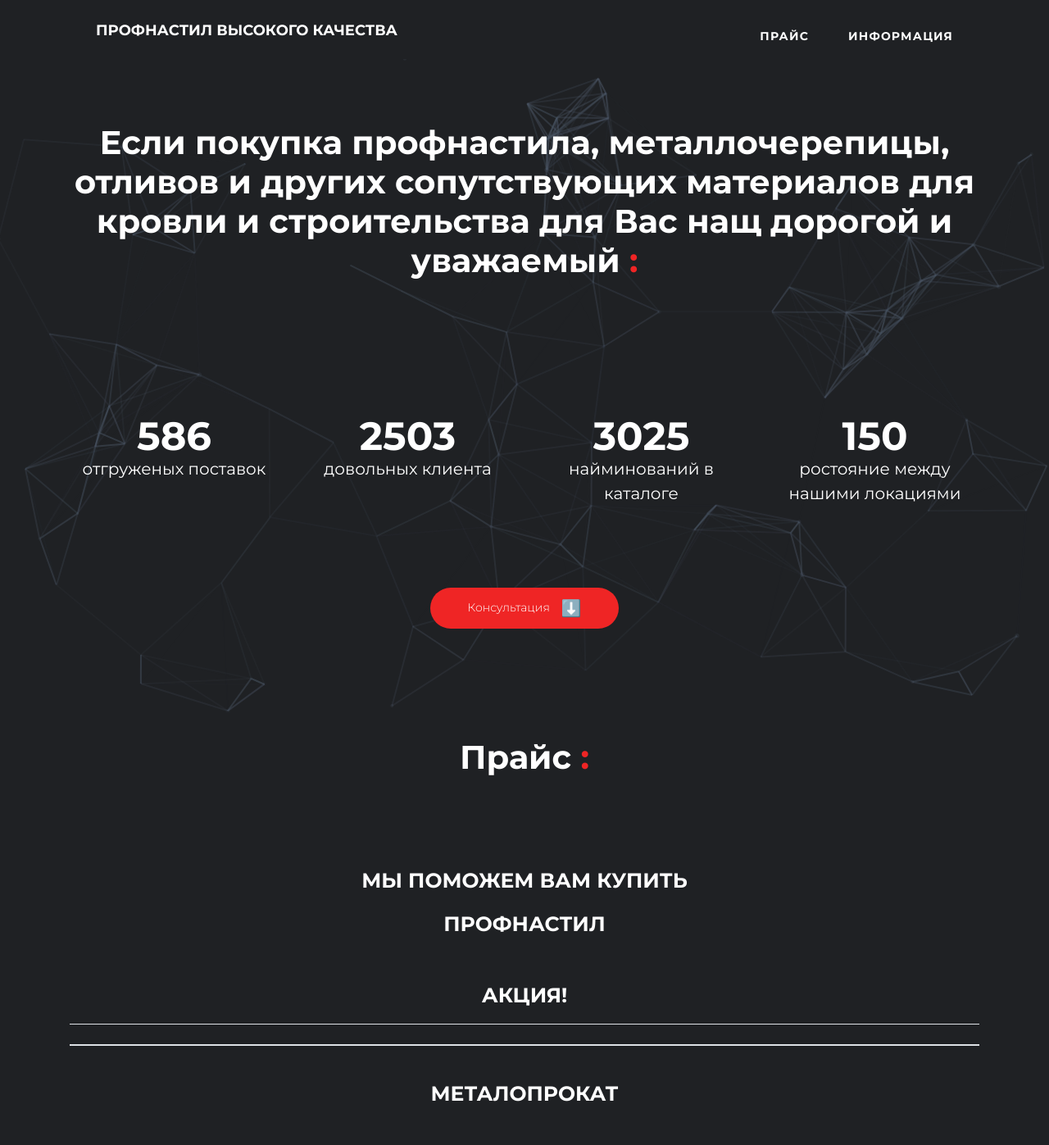
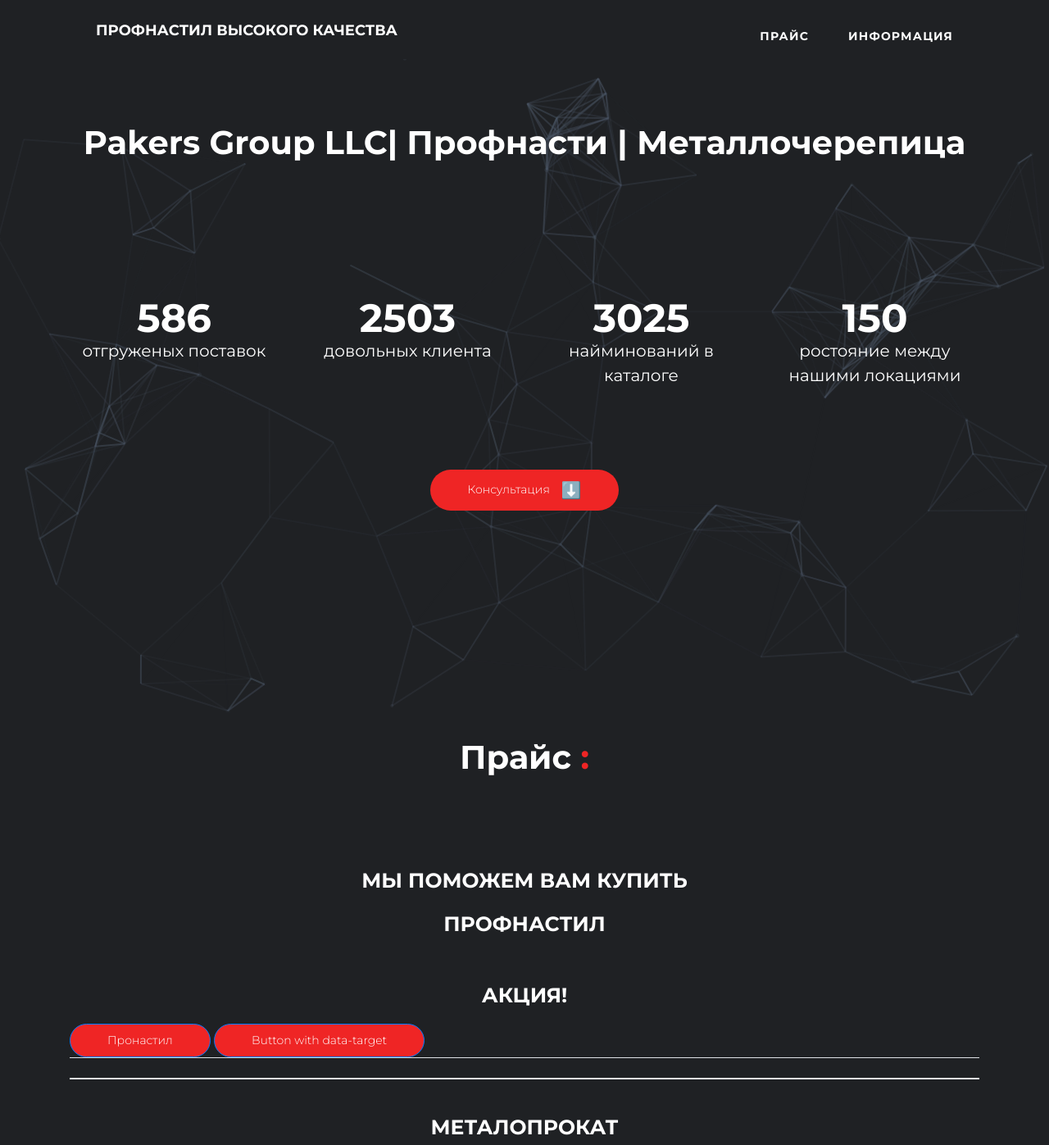
Before and after one commit to pakersllc/pakersllc.github.io, a plain HTML site: page index.html in a window 1280 px wide. Shown: the top 1397 px of the page at 82% size. Drawn offline with nearby package versions, Linux system fonts and the light colour scheme.

Commit message:
Add files via upload

```diff
--- a/index.html
+++ b/index.html
@@ -36,10 +36,11 @@
 
   <div id="particles-js">
   <div id="particles-contents" class="container">
-    <h1 class="header_title">
+    <!-- <h1 class="header_title">
       Если покупка профнастила, металлочерепицы, отливов и других сопутствующих материалов для кровли и строительства для Вас нащ дорогой и уважаемый  <span class="header_title_dots">:</span>
 
-    </h1>
+    </h1> -->
+    <h1 class="header_title">Pakers Group LLC| Профнасти | Металлочерепица</h1>
     <div class="row absent">
       <div class="col-12 col-md-3 text-center networks_mobile">
         <a href="#">
@@ -90,6 +91,17 @@
 
         <div class="price_block">
         <span class="price_title">Акция!</span>
+        <!-- Collapse buttons -->
+<div>
+   <a class="btn btn-primary" data-toggle="collapse" href="#collapseExample" aria-expanded="false" aria-controls="collapseExample">
+     Пронастил
+   </a>
+   <button class="btn btn-primary" type="button" data-toggle="collapse" data-target="#collapseExample"
+     aria-expanded="false" aria-controls="collapseExample">
+     Button with data-target
+   </button>
+ </div>
+ <!-- / Collapse buttons -->
         <table class="table table-condensed">
         <thead>
           <tr>
```
